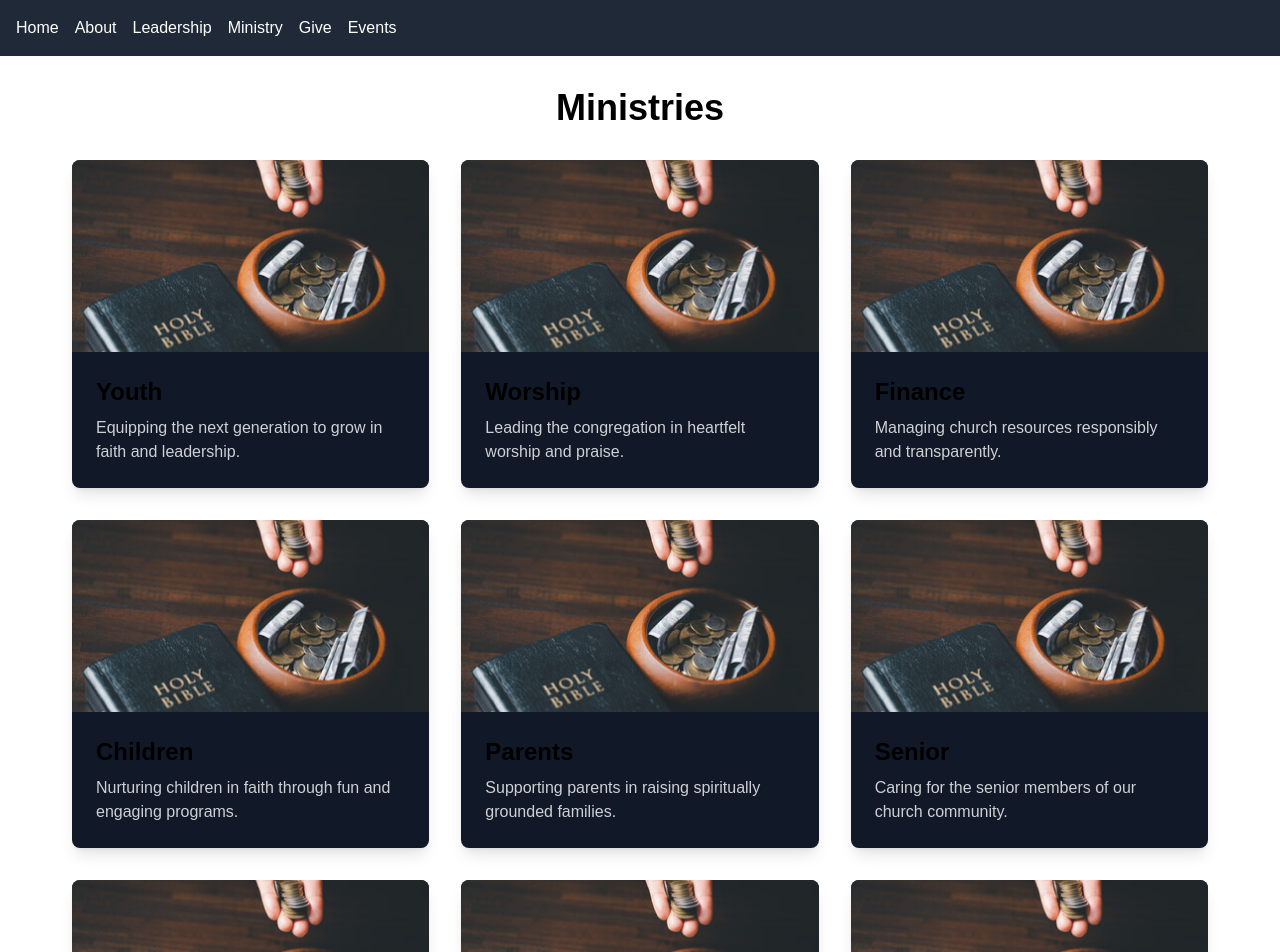
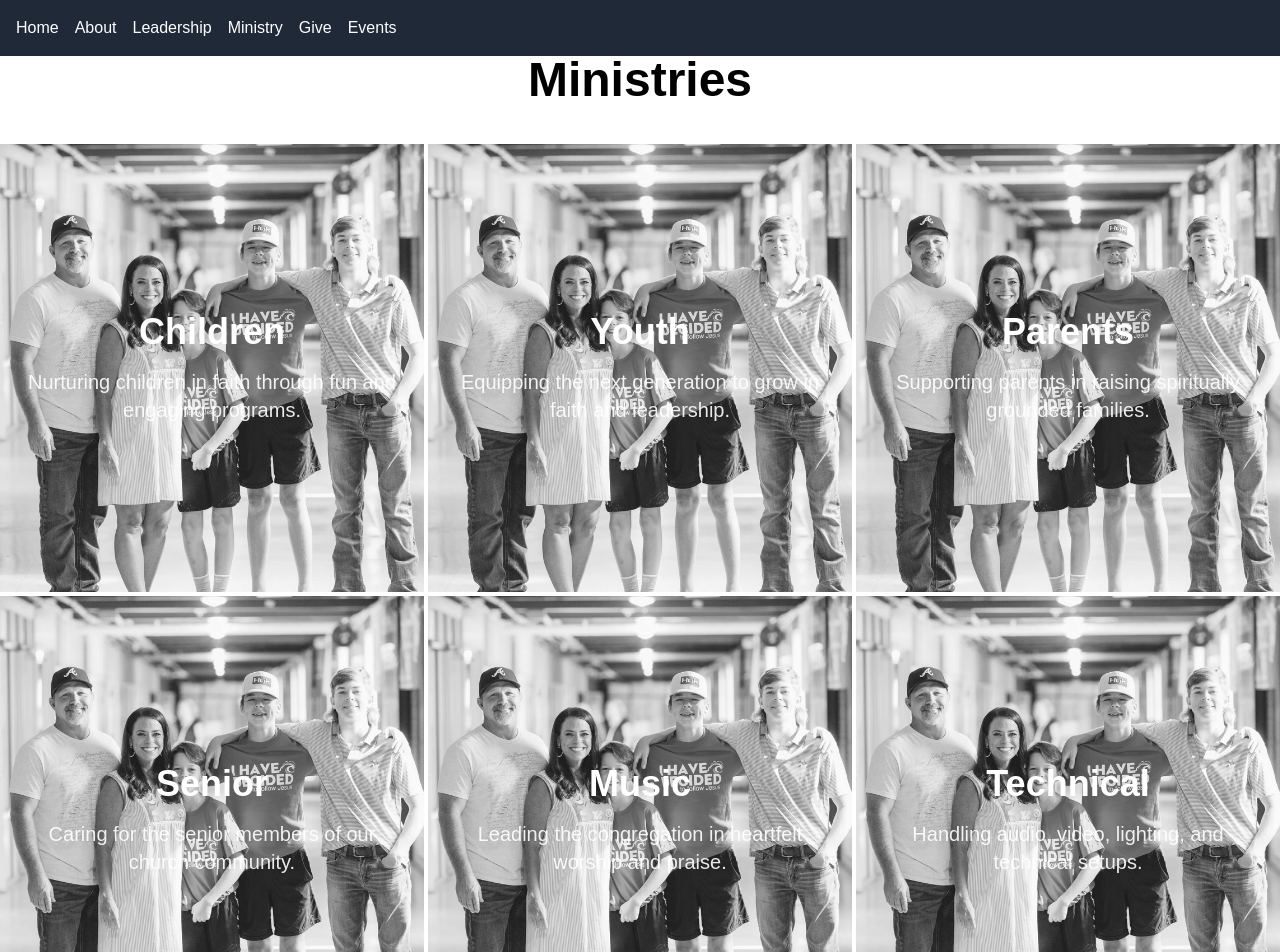
Before and after one commit to Je-ric/TRGC-Website, a React (Create React App) app: page /ministry in a window 1280 px wide. Shown: the top 952 px of the page. Built offline with nearby package versions, Linux system fonts and the light colour scheme.

Commit message:
ministry naman muna

```diff
--- a/src/pages/ministry.js
+++ b/src/pages/ministry.js
@@ -1,72 +1,113 @@
 export default function Ministry() {
   const ministries = [
     {
+      title: "Children",
+      description: "Nurturing children in faith through fun and engaging programs.",
+      image: "img/test-image.webp",
+      leader: "John Doe",
+    },
+    {
       title: "Youth",
       description: "Equipping the next generation to grow in faith and leadership.",
-      image: "img/Give-1.jpg",
+      image: "img/test-image.webp",
+      leader: "John Doe",
     },
     {
-      title: "Worship",
+      title: "Parents",
+      description: "Supporting parents in raising spiritually grounded families.",
+      image: "img/test-image.webp",
+      leader: "John Doe",
+    },
+    {
+      title: "Senior",
+      description: "Caring for the senior members of our church community.",
+      image: "img/test-image.webp",
+      leader: "John Doe",
+    },
+    {
+      title: "Music",
       description: "Leading the congregation in heartfelt worship and praise.",
-      image: "img/Give-1.jpg",
+      image: "img/test-image.webp",
+      leader: "John Doe",
+    },
+    {
+      title: "Technical",
+      description: "Handling audio, video, lighting, and technical setups.",
+      image: "img/test-image.webp",
+      leader: "John Doe",
     },
     {
       title: "Finance",
       description: "Managing church resources responsibly and transparently.",
-      image: "img/Give-1.jpg",
-    },
-    {
-      title: "Children",
-      description: "Nurturing children in faith through fun and engaging programs.",
-      image: "img/Give-1.jpg",
-    },
-    {
-      title: "Parents",
-      description: "Supporting parents in raising spiritually grounded families.",
-      image: "img/Give-1.jpg",
-    },
-    {
-      title: "Senior",
-      description: "Caring for the senior members of our church community.",
-      image: "img/Give-1.jpg",
+      image: "img/test-image.webp",
+      leader: "John Doe",
     },
     {
       title: "MIS",
       description: "Managing church data and information systems efficiently.",
-      image: "img/Give-1.jpg",
+      image: "img/test-image.webp",
+      leader: "John Doe",
     },
     {
-      title: "Technical",
-      description: "Handling audio, video, lighting, and technical setups.",
-      image: "img/Give-1.jpg",
+      title: "Ushering",
+      description: "Welcoming and guiding members and guests during services.",
+      image: "img/test-image.webp",
+      leader: "John Doe",
     },
     {
       title: "Intercessory",
       description: "Praying for the needs of the congregation and the world.",
-      image: "img/Give-1.jpg",
+      image: "img/test-image.webp",
+      leader: "John Doe",
     },
     {
-      title: "Ushering",
-      description: "Welcoming and guiding members and guests during services.",
-      image: "img/Give-1.jpg",
+      title: "Evangelism",
+      description: "Spreading the gospel and reaching out to the community.",
+      image: "img/test-image.webp",
+      leader: "John Doe",
+    },
+    {
+      title: "Facilities",
+      description: "Maintaining and managing church buildings and grounds.",
+      image: "img/test-image.webp",
+      leader: "John Doe",
     },
   ];
 
   return (
-    <div className="p-8 max-w-[1200px] mx-auto">
-      <h1 className="text-4xl font-bold mb-8 text-center">Ministries</h1>
+    <div className="w-full">
+      <h1 className="text-5xl font-extrabold mb-10 text-center">Ministries</h1>
 
-      <div className="grid grid-cols-1 md:grid-cols-2 lg:grid-cols-3 gap-8">
+      <div className="grid grid-cols-1 md:grid-cols-2 lg:grid-cols-3 gap-1">
         {ministries.map((ministry) => (
-          <div key={ministry.title} className="bg-gray-900 rounded-lg overflow-hidden shadow-lg">
+          <div
+            key={ministry.title}
+            className="relative group w-full h-[28rem] overflow-hidden cursor-pointer"
+          >
+            {/* Image */}
             <img
               src={ministry.image}
               alt={ministry.title}
-              className="w-full h-48 object-cover"
+              className="
+            w-full h-full object-cover object-center
+            filter opacity-90 grayscale
+            transition-all duration-500
+            group-hover:grayscale-0 group-hover:scale-110 group-hover:blur-sm
+          "
             />
-            <div className="p-6">
-              <h2 className="text-2xl font-semibold mb-2">{ministry.title}</h2>
-              <p className="text-white/80">{ministry.description}</p>
+
+            {/* Default visible text (title + description) */}
+            <div className="absolute inset-0 flex flex-col justify-center items-center text-center text-white p-6 z-10 pointer-events-none
+                        transition-opacity duration-500 opacity-100 group-hover:opacity-0">
+              <h2 className="text-3xl md:text-4xl font-bold">{ministry.title}</h2>
+              <p className="text-white/90 mt-4 text-lg md:text-xl">{ministry.description}</p>
+            </div>
+
+            {/* Hover overlay - shows all info including leader */}
+            <div className="absolute inset-0 flex flex-col justify-center items-center text-center text-white p-6 bg-gradient-to-t from-black/60 via-red/40 to-blue/40 opacity-0 group-hover:opacity-100 transition-opacity duration-500 z-20">
+              <h2 className="text-3xl md:text-4xl font-bold">{ministry.title}</h2>
+              <p className="text-white/90 mt-4 text-lg md:text-xl">{ministry.description}</p>
+              <p className="text-white font-bold text-2xl mt-6">{ministry.leader}</p>
             </div>
           </div>
         ))}
```
